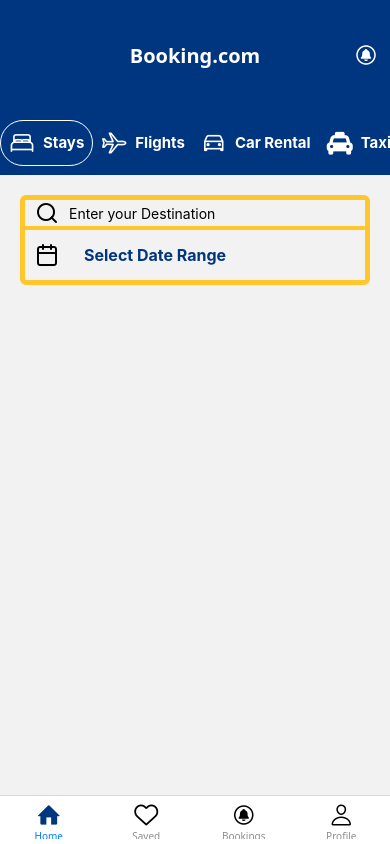
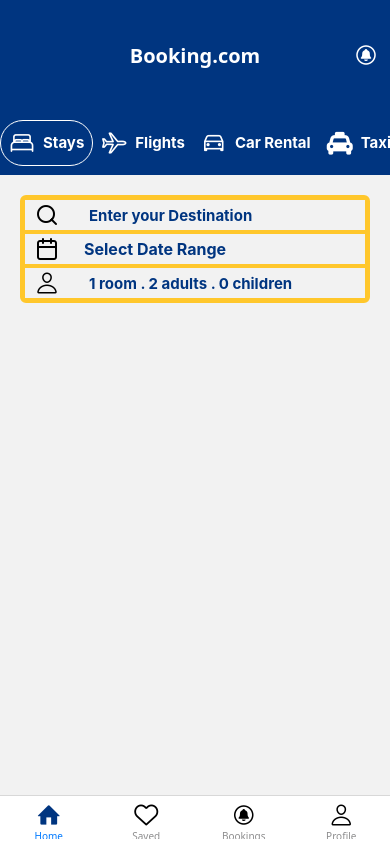
Before and after one commit to bhukya-naveen87/safar, a React Native app: screen /Home in a window 390 px wide. Built offline with nearby package versions, Linux system fonts and the light colour scheme.

Commit message:
pressable styling

```diff
--- a/components/HomeScreen.jsx
+++ b/components/HomeScreen.jsx
@@ -5,6 +5,7 @@
 import HomeHeader from './Home/HomeHeader';
 import Feather from '@expo/vector-icons/Feather';
 import DateRangePicker from './Home/CalendarComp';
+import { commonStyles } from '../assets/Styles/constants';
 
 
 const HomeScreen = () => {
@@ -62,7 +63,11 @@
           {/* Destination */}
           <Pressable style={styles.pressableStyle}>
             <Feather name="search" size={24} color="black" />
-            <TextInput placeholder='Enter your Destination' />
+            <TextInput
+              style={styles.placeholderStyling}
+              placeholder='Enter your Destination'
+              underlineColorAndroid="transparent"
+            />
           </Pressable>
 
           {/* Selected Dates */}
@@ -79,8 +84,13 @@
           </Pressable>
 
           {/* Rooms and Guests */}
-          <Pressable>
-
+          <Pressable style={styles.pressableStyle} >
+          <Ionicons name="person-outline" size={24} color="black" />
+          <TextInput
+              style={styles.placeholderStyling}
+              placeholder='1 room . 2 adults . 0 children'
+              underlineColorAndroid="transparent"
+            />
           </Pressable>
 
           {/* Search Button */}
@@ -112,7 +122,8 @@
     paddingHorizontal: 10,
     borderColor: "#FFC72C",
     borderWidth: 2,
-    paddingRight: 15
+    paddingVertical: 15,
+    height: 30,
   },
   dateText: {
     fontSize: 15,
@@ -125,5 +136,16 @@
     height: 30,
     borderRadius: 0,
     borderColor: "transparent"
+  },
+  placeholderStyling: {
+    color: commonStyles.backgroundBlue,
+    fontWeight: "bold",
+    fontSize: 15,
+    marginLeft: 15,
+    borderWidth: 0,
+    width: "auto",
+    borderColor: "transparent",
+    borderWidth: 0,
+    padding: 5
   }
 })
```
